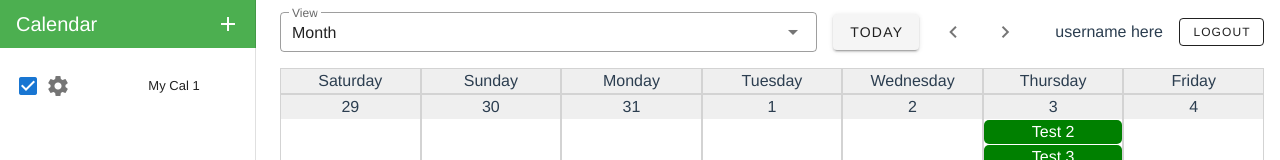
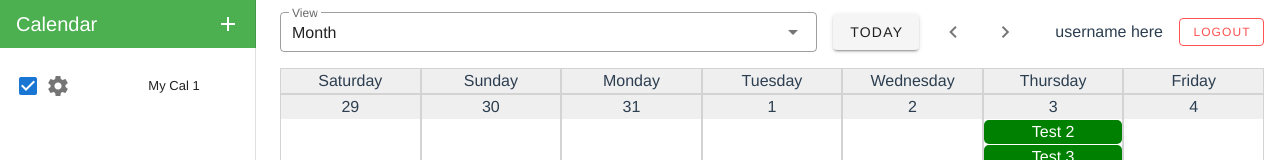
Before and after one commit to cmsc495-group5-1/calendar-frontend, a Vue app: page / in a window 1280 px wide. Shown: the top 160 px of the page. Built offline with nearby package versions, Linux system fonts and the light colour scheme; what vuetify-datetime-picker would draw is missing.

Commit message:
Change logout color

```diff
--- a/src/App.vue
+++ b/src/App.vue
@@ -12,7 +12,7 @@
             <VBtn icon @click="navigateForward"><VIcon>mdi-chevron-right</VIcon></VBtn>
             <div>{{displayDateString}}</div>
             <div class="ml-auto">username here</div>
-            <VBtn outlined small @click="logout">Logout</VBtn>
+            <VBtn outlined small color="error" @click="logout">Logout</VBtn>
           </div>
 
           <DayView class="pad-right" v-if="currentViewType == CurrentCalendarView.Day" v-model="displayDateString" :calendars="filteredCalendars" ref="currentView" :display-date="displayDate" @add-event="addEvent" @edit-event="editEvent" />
```
